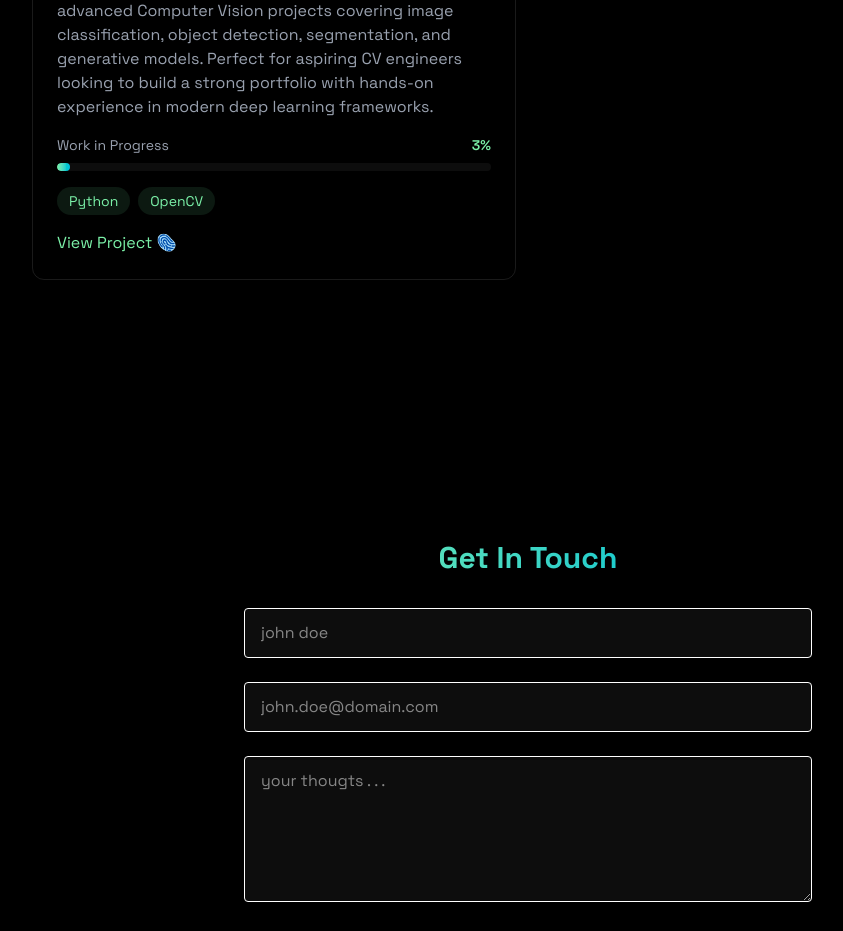
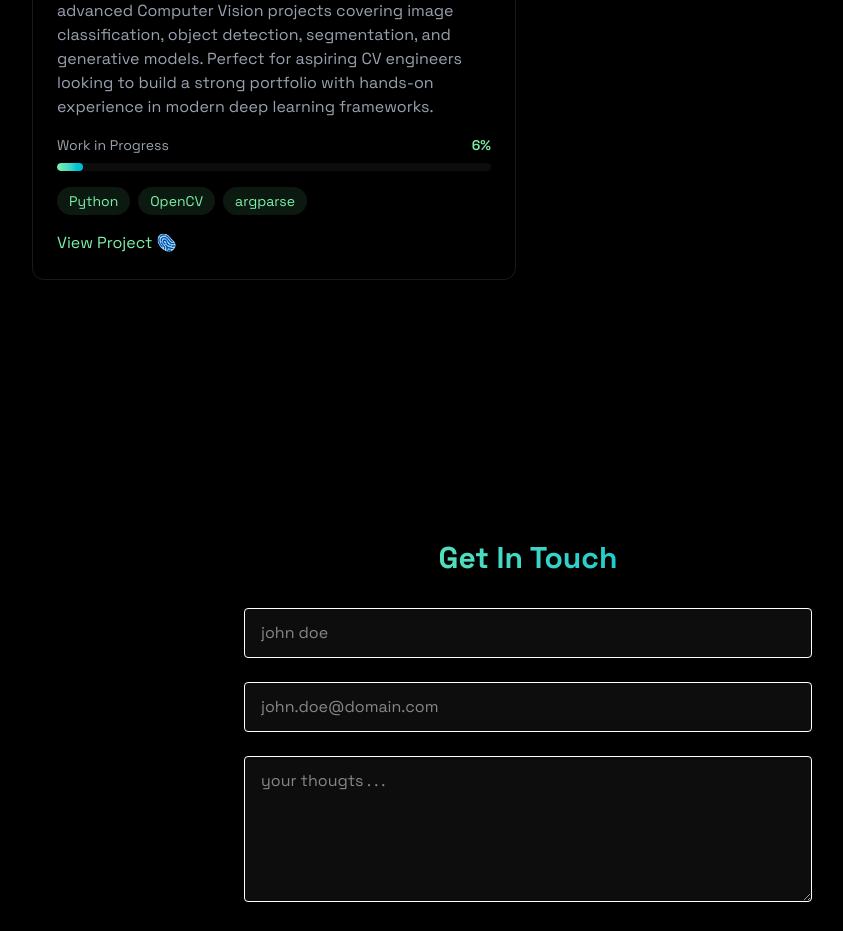
Before and after one commit to matchalatte2609/tom-nguyen-portfolio, a React (Vite) app: page / in a window 1280 px wide. Shown: the part 2500-3431 px from the top of the page, without its empty margins (112-955 px from the left). Built offline with nearby package versions, Linux system fonts and the light colour scheme; a web font is replaced by a local one.

Commit message:
update computer vision 30 project progress 2/30

```diff
--- a/src/components/sections/Projects.jsx
+++ b/src/components/sections/Projects.jsx
@@ -93,14 +93,14 @@ export const Projects = () => {
                         <div className="mb-4">
                             <div className="flex justify-between items-center mb-2">
                                 <span className="text-sm text-gray-400">Work in Progress</span>
-                                <span className="text-sm font-semibold text-green-300">3%</span>
+                                <span className="text-sm font-semibold text-green-300">6%</span>
                             </div>
                             <div className="w-full bg-white/5 rounded-full h-2 overflow-hidden">
-                                <div className="bg-gradient-to-r from-green-300 to-cyan-500 h-full rounded-full transition-all duration-500" style={{width: '3%'}}></div>
+                                <div className="bg-gradient-to-r from-green-300 to-cyan-500 h-full rounded-full transition-all duration-500" style={{width: '6%'}}></div>
                             </div>
                         </div>
                         <div className="flex flex-wrap gap-2 mb-4">
-                            {["Python", "OpenCV"].map((tech, key) => (
+                            {["Python", "OpenCV", "argparse"].map((tech, key) => (
                                 <span
                                     key={key}
                                     className="bg-green-300/10 text-green-300 py-1 px-3 rounded-full
```
